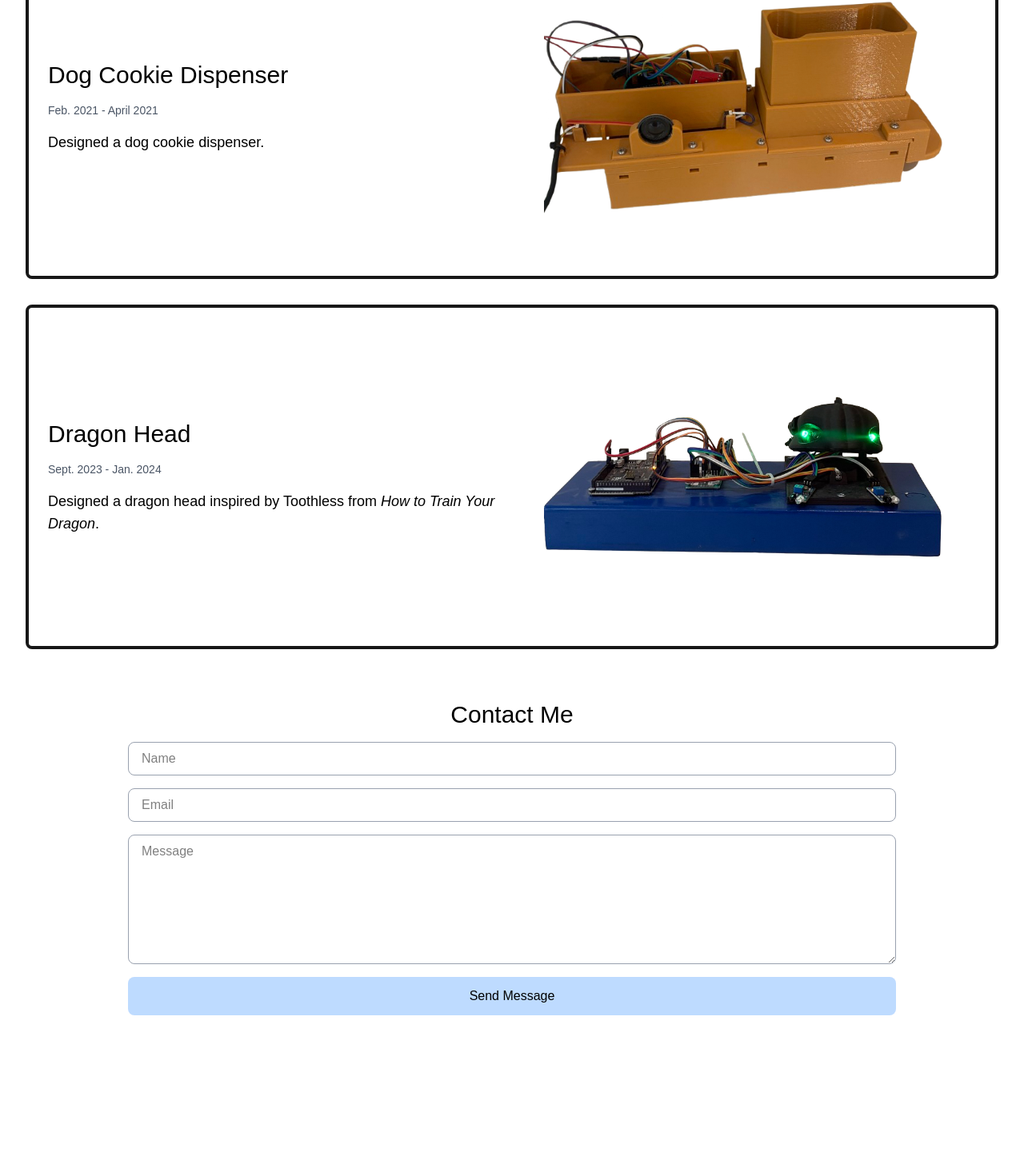
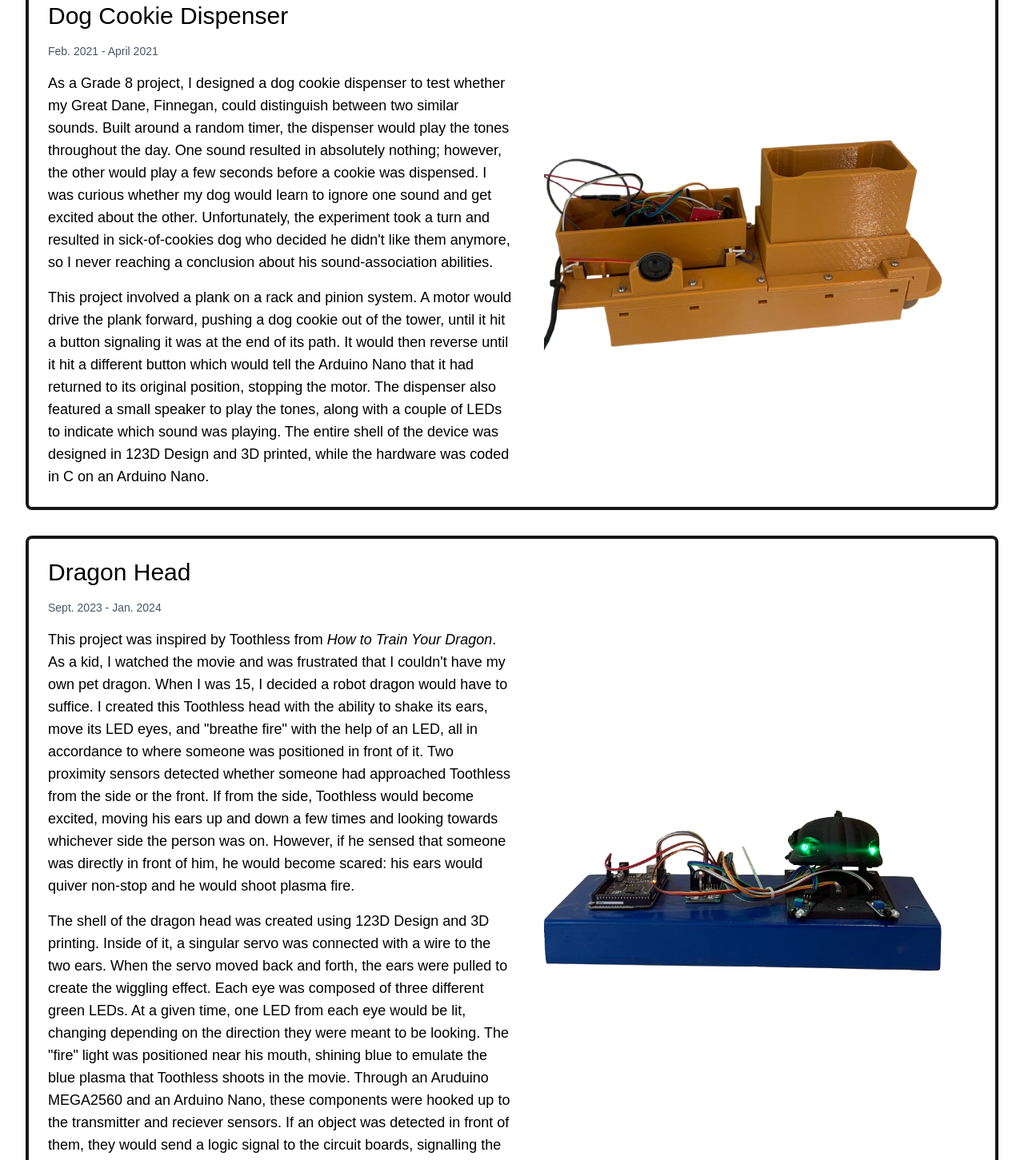
Before and after one commit to amygtrent/amytrent.me, a Next.js app: page / in a window 1280 px wide. Shown: the part 656-2107 px from the top of the page at 80% size. Before the commit the page ends 1974 px from the top, so only its background shows below. Built offline with nearby package versions, Linux system fonts and the light colour scheme; a web font is replaced by a local one.

Commit message:
project text

```diff
--- a/app/page.tsx
+++ b/app/page.tsx
@@ -34,7 +34,7 @@ export default function Home() {
           Hey, I'm Amy Trent
         </h1>
         <p className="text-lg text-black text-center max-w-md mb-8">
-          I'm a first year mechanical engineering student at the <a href="https://www.ubc.ca" className="text-blue-600 underline hover:text-blue-800">University of British Columbia</a>.
+          I'm a first-year Mechanical Engineering student at the <a href="https://www.ubc.ca" className="text-blue-600 underline hover:text-blue-800">University of British Columbia</a>, focusing in mechatronics. I enjoy hands-on projects, robotics, and creative engineering design.
         </p>
 
         <div className="flex gap-4">
@@ -70,7 +70,10 @@ export default function Home() {
               Feb. 2021 - April 2021
             </span>
             <p className="text-lg text-black">
-              Designed a dog cookie dispenser.
+              As a Grade 8 project, I designed a dog cookie dispenser to test whether my Great Dane, Finnegan, could distinguish between two similar sounds. Built around a random timer, the dispenser would play the tones throughout the day. One sound resulted in absolutely nothing; however, the other would play a few seconds before a cookie was dispensed. I was curious whether my dog would learn to ignore one sound and get excited about the other. Unfortunately, the experiment took a turn and resulted in sick-of-cookies dog who decided he didn't like them anymore, so I never reaching a conclusion about his sound-association abilities.
+              </p>
+              <p className="text-lg text-black mt-4">
+              This project involved a plank on a rack and pinion system. A motor would drive the plank forward, pushing a dog cookie out of the tower, until it hit a button signaling it was at the end of its path. It would then reverse until it hit a different button which would tell the Arduino Nano that it had returned to its original position, stopping the motor. The dispenser also featured a small speaker to play the tones, along with a couple of LEDs to indicate which sound was playing. The entire shell of the device was designed in 123D Design and 3D printed, while the hardware was coded in C on an Arduino Nano.
             </p>
           </div>
 
@@ -102,7 +105,10 @@ export default function Home() {
               Sept. 2023 - Jan. 2024
             </span>
             <p className="text-lg text-black">
-              Designed a dragon head inspired by Toothless from <span className="italic">How to Train Your Dragon</span>.
+              This project was inspired by Toothless from <span className="italic">How to Train Your Dragon</span>. As a kid, I watched the movie and was frustrated that I couldn't have my own pet dragon. When I was 15, I decided a robot dragon would have to suffice. I created this Toothless head with the ability to shake its ears, move its LED eyes, and "breathe fire" with the help of an LED, all in accordance to where someone was positioned in front of it. Two proximity sensors detected whether someone had approached Toothless from the side or the front. If from the side, Toothless would become excited, moving his ears up and down a few times and looking towards whichever side the person was on. However, if he sensed that someone was directly in front of him, he would become scared: his ears would quiver non-stop and he would shoot plasma fire.
+            </p>
+            <p className="text-lg text-black mt-4">
+              The shell of the dragon head was created using 123D Design and 3D printing. Inside of it, a singular servo was connected with a wire to the two ears. When the servo moved back and forth, the ears were pulled to create the wiggling effect. Each eye was composed of three different green LEDs. At a given time, one LED from each eye would be lit, changing depending on the direction they were meant to be looking. The "fire" light was positioned near his mouth, shining blue to emulate the blue plasma that Toothless shoots in the movie. Through an Aruduino MEGA2560 and an Arduino Nano, these components were hooked up to the transmitter and reciever sensors. If an object was detected in front of them, they would send a logic signal to the circuit boards, signalling the detection. The boards, programmed using C, would then respond by causing the dragon to react in relation to where that object was positioned.
             </p>
           </div>
 
```
